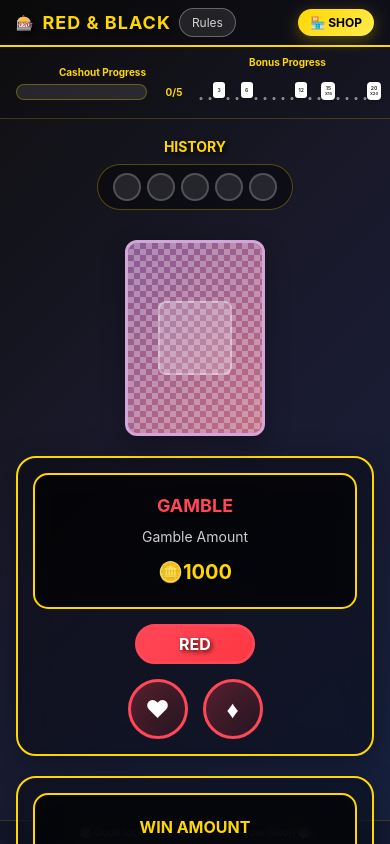
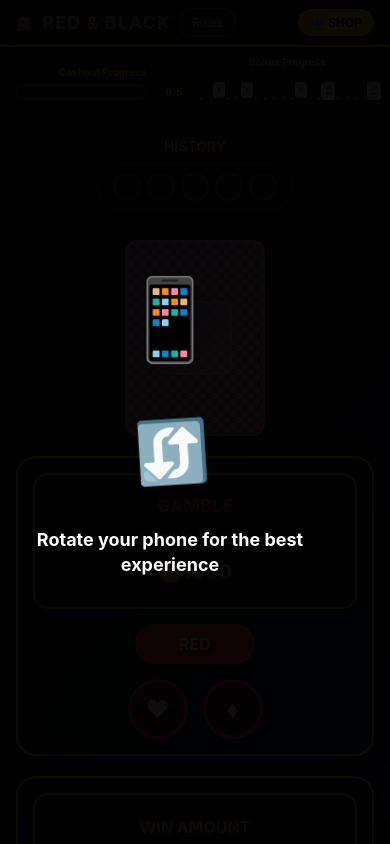
Before and after one commit to Boyiiiii/red-black, a React (Vite) app: page / in a window 390 px wide. Built offline with nearby package versions, Linux system fonts and the light colour scheme.

Commit message:
Update size and rules

```diff
--- a/src/App.css
+++ b/src/App.css
@@ -42,12 +42,81 @@
   z-index: -1;
 }
 
+/* Rotation prompt overlay */
+.rotate-prompt-overlay {
+  display: none;
+  position: fixed;
+  top: 0;
+  left: 0;
+  width: 100%;
+  height: 100%;
+  background: rgba(0, 0, 0, 0.95);
+  z-index: 9999;
+  pointer-events: all;
+}
+
+.rotate-prompt-content {
+  display: flex;
+  flex-direction: column;
+  align-items: center;
+  justify-content: center;
+  height: 100%;
+  text-align: center;
+  padding: 20px;
+}
+
+.phone-icon {
+  font-size: 80px;
+  margin-bottom: 20px;
+  animation: phoneFloat 2s ease-in-out infinite alternate;
+}
+
+.rotate-animation {
+  font-size: 60px;
+  margin-bottom: 30px;
+  animation: rotateIcon 2s linear infinite;
+}
+
+.rotate-text {
+  color: white;
+  font-size: 18px;
+  font-weight: bold;
+  text-shadow: 2px 2px 4px rgba(0, 0, 0, 0.8);
+  max-width: 300px;
+  line-height: 1.4;
+}
+
+@keyframes phoneFloat {
+  0% {
+    transform: translateY(0px);
+  }
+  100% {
+    transform: translateY(-10px);
+  }
+}
+
+@keyframes rotateIcon {
+  0% {
+    transform: rotate(0deg);
+  }
+  100% {
+    transform: rotate(360deg);
+  }
+}
+
 /* Mobile responsive styles */
 @media (max-width: 768px) {
   .app {
     min-height: 100vh;
     height: 100vh;
     overflow: hidden;
+  }
+}
+
+/* Show rotation prompt only on mobile portrait */
+@media (max-width: 768px) and (orientation: portrait) {
+  .rotate-prompt-overlay {
+    display: flex;
   }
 }
 
--- a/src/App.tsx
+++ b/src/App.tsx
@@ -366,6 +366,21 @@ function App() {
 
       <RulesModal isOpen={showRules} onClose={() => setShowRules(false)} />
 
+      {/* Mobile Portrait Rotation Prompt */}
+      <div className="rotate-prompt-overlay">
+        <div className="rotate-prompt-content">
+          <div className="phone-icon">
+            📱
+          </div>
+          <div className="rotate-animation">
+            🔄
+          </div>
+          <div className="rotate-text">
+            Rotate your phone for the best experience
+          </div>
+        </div>
+      </div>
+
       <div className="game-footer">
         <p>🎲 Good luck! May the cards be in your favor! 🎲</p>
       </div>
--- a/src/components/Header.css
+++ b/src/components/Header.css
@@ -54,12 +54,12 @@
 }
 
 .rules-button-title {
-  padding: 8px 16px;
+  padding: 6px 12px;
   background: rgba(255, 255, 255, 0.1);
   border: 1px solid rgba(255, 255, 255, 0.3);
-  border-radius: 15px;
+  border-radius: 12px;
   color: rgba(255, 255, 255, 0.8);
-  font-size: 14px;
+  font-size: 12px;
   cursor: pointer;
   transition: all 0.3s ease;
   backdrop-filter: blur(10px);
--- a/src/components/RulesModal.tsx
+++ b/src/components/RulesModal.tsx
@@ -23,39 +23,50 @@ const RulesModal: React.FC<RulesModalProps> = ({ isOpen, onClose }) => {
           <div className="rule-section">
             <h3>🎯 Basic Gameplay</h3>
             <ul>
-              <li>Select your bet amount from the available options</li>
-              <li>Choose either RED or BLACK color</li>
+              <li>Each bet costs 100 chips</li>
+              <li>Choose RED/BLACK color or specific suit (♥♦♣♠)</li>
               <li>A card will be drawn from the deck</li>
-              <li>If the card color matches your choice, you win!</li>
+              <li>If the card matches your choice, you win!</li>
             </ul>
           </div>
 
           <div className="rule-section">
-            <h3>💰 Betting & Rewards</h3>
+            <h3>💰 Rewards System</h3>
             <ul>
-              <li>Win: Get back your bet amount as profit</li>
-              <li>Lose: Lose your bet amount</li>
-              <li>You can only bet with chips you have</li>
-              <li>Visit the shop to buy more chips when needed</li>
+              <li>Win: Earn 100 chips (2x for golden cards)</li>
+              <li>Winnings go to "Pending Winnings" - not chips directly</li>
+              <li>Lose: Only lose chips, no effect on pending winnings</li>
+              <li>Cash out pending winnings when cashout bar fills</li>
             </ul>
           </div>
 
           <div className="rule-section">
-            <h3>👑 Golden Card Special</h3>
+            <h3>📊 Progress Systems</h3>
             <ul>
-              <li>Win 2 rounds in a row to unlock golden cards</li>
-              <li>Golden cards appear with special visual effects</li>
-              <li>Winning with a golden card gives 2x rewards!</li>
-              <li>Losing resets your consecutive win streak</li>
+              <li><strong>Cashout Progress:</strong> Fill 5 wins to cash out pending winnings</li>
+              <li><strong>Bonus Progress:</strong> Consecutive wins unlock golden rewards</li>
+              <li>Milestones at 3, 6, 12, 15, 20 consecutive wins</li>
+              <li>Golden cards appear at milestone-1 (2, 5, 11, 14, 19)</li>
             </ul>
           </div>
 
           <div className="rule-section">
-            <h3>🃏 Card Colors</h3>
+            <h3>🏪 Shop Features</h3>
+            <ul>
+              <li><strong>Chips Tab:</strong> Buy more chips with real money</li>
+              <li><strong>Properties Tab:</strong> Upgrade game features</li>
+              <li>History Extension: Show 10 history instead of 5 (5k chips)</li>
+              <li>Double Progress: 2x bonus progress per win (10k chips)</li>
+            </ul>
+          </div>
+
+          <div className="rule-section">
+            <h3>🃏 Card Types</h3>
             <ul>
               <li><span className="red-text">RED:</span> Hearts ♥ and Diamonds ♦</li>
               <li><span className="black-text">BLACK:</span> Clubs ♣ and Spades ♠</li>
-              <li>Each color has equal chances of appearing</li>
+              <li>Choose specific suits for same payout but precise targeting</li>
+              <li>Golden cards give 2x rewards at milestone rounds</li>
             </ul>
           </div>
         </div>
```
